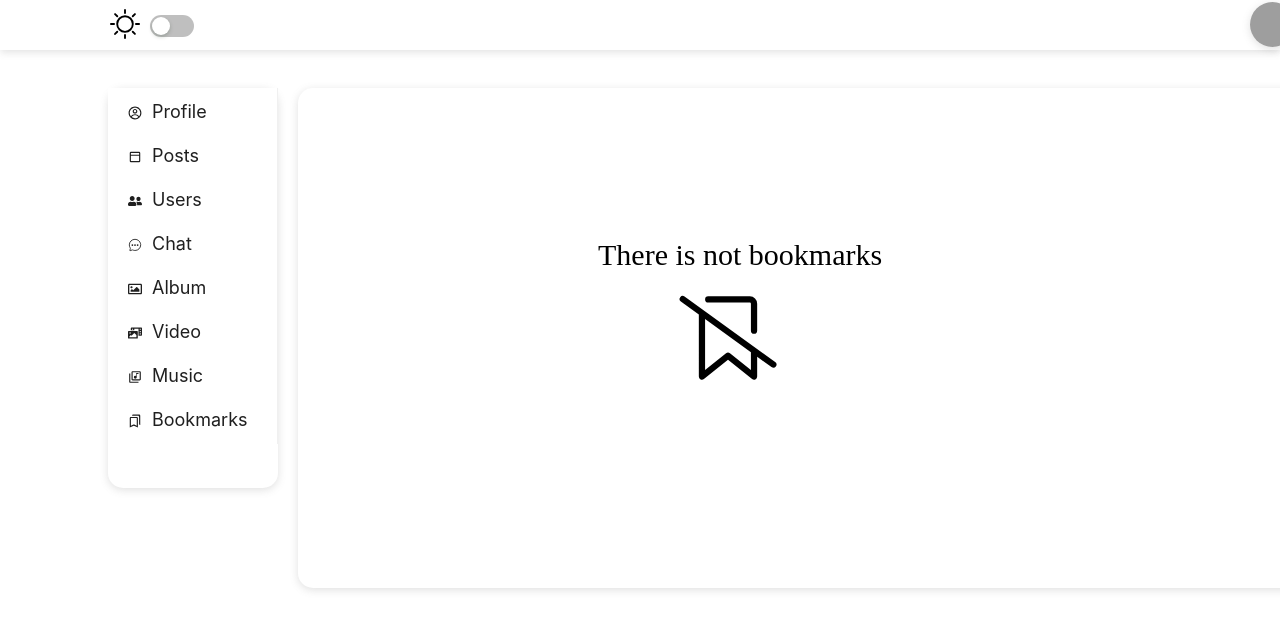
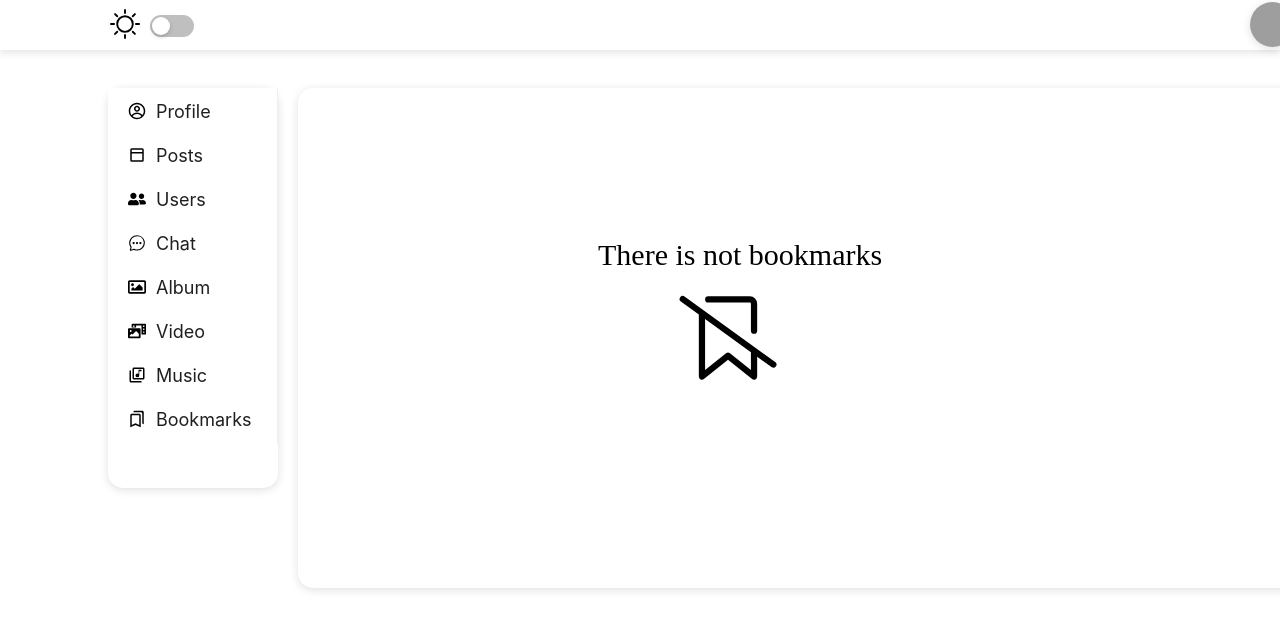
Before and after one commit to bibasss/media, a React (Vite) app in the folder TypeScript/: page /bookmarks in a window 1280 px wide. Shown: the top 630 px of the page. Built offline with nearby package versions, Linux system fonts and the light colour scheme; sample sign-in values are in the browser's storage; grey boxes are pictures that could not be loaded.

Commit message:
Перезаписан проект TypeScript

```diff
--- a/TypeScript/src/Componets/LOGIC/LeviBlock/leviblock.css
+++ b/TypeScript/src/Componets/LOGIC/LeviBlock/leviblock.css
@@ -5,12 +5,13 @@
     height: 400px;
     box-shadow:  rgba(99, 99, 99, 0.2) 0px 2px 8px 0px;
     border-radius: 15px;
-    background-color: white;
 }
 
 .LeviBlock_ItemesSIze{
     font-size: 18px;
+    color: black;
 }
 .LeviBlock_ItemesSIze a{
     font-size: 18px;
+    color: black;
 }
--- a/TypeScript/src/Componets/LOGIC/LeviBlock/leviblock.tsx
+++ b/TypeScript/src/Componets/LOGIC/LeviBlock/leviblock.tsx
@@ -12,14 +12,14 @@ import { ReactNode } from 'react';
 type MenuItem = GetProp<MenuProps, 'items'>[number];
 
 const menuLinks: { key: string, label: string, path: string, icon: ReactNode }[] = [
-  { key: 'profile', label: 'Profile', path: '/profile', icon: <CgProfile /> },
-  { key: 'posts', label: 'Posts', path: '/', icon: <BiDockTop /> },
-  { key: 'friends', label: 'Users', path: '/friends', icon: <FaUserFriends /> },
-  { key: 'chats', label: 'Chat', path: '/chats', icon: <IoChatbubbleEllipsesOutline /> },
-  { key: 'album', label: 'Album', path: '/Music', icon: <FaRegImage /> },
-  { key: 'video', label: 'Video', path: '/Music', icon: <FaPhotoVideo /> },
-  { key: 'music', label: 'Music', path: '/Music', icon: <MdOutlineLibraryMusic /> },
-  { key: 'bookmarks', label: 'Bookmarks', path: '/bookmarks', icon: <MdOutlineBookmarks /> }
+  { key: 'profile', label: 'Profile', path: '/profile', icon: <CgProfile className="LeviBlock_ItemesSIze" /> },
+  { key: 'posts', label: 'Posts', path: '/', icon: <BiDockTop className="LeviBlock_ItemesSIze" /> },
+  { key: 'friends', label: 'Users', path: '/friends', icon: <FaUserFriends className="LeviBlock_ItemesSIze" /> },
+  { key: 'chats', label: 'Chat', path: '/chats', icon: <IoChatbubbleEllipsesOutline className="LeviBlock_ItemesSIze" /> },
+  { key: 'album', label: 'Album', path: '/Music', icon: <FaRegImage className="LeviBlock_ItemesSIze" /> },
+  { key: 'video', label: 'Video', path: '/Music', icon: <FaPhotoVideo className="LeviBlock_ItemesSIze" /> },
+  { key: 'music', label: 'Music', path: '/Music', icon: <MdOutlineLibraryMusic className="LeviBlock_ItemesSIze" /> },
+  { key: 'bookmarks', label: 'Bookmarks', path: '/bookmarks', icon: <MdOutlineBookmarks className="LeviBlock_ItemesSIze" /> }
 ];
 
 export default function LeviBlock() {
@@ -33,7 +33,7 @@ export default function LeviBlock() {
       <div className="LeviBlock">
         <Menu
             className = "LeviBlock_ItemesSIze"
-            style={{ width: 170}}
+            style={{ width: 170 }}
             mode="vertical"
             items={items}
         />
--- a/TypeScript/src/Componets/LOGIC/TobeBlock/tobe.css
+++ b/TypeScript/src/Componets/LOGIC/TobeBlock/tobe.css
@@ -64,6 +64,7 @@ a{
 .dark-mode .friend-item{
     background-color: #282828;
 }
+.dark-mode .LeviBlock_ItemesSIze,
 .dark-mode .profil_friends_block,
 .dark-mode .profile_createpost_block,
 .dark-mode .message_user_interface,
@@ -76,11 +77,7 @@ a{
 .dark-mode .priends_maincontent {
     background-color: #282828;
 }
-.dark-mode a{
-    color: white;
-    text-decoration: none;
-    background-color: #282828;
-}
+
 .dark-mode button {
     background-color: white; /* Green */
     border: none;
@@ -92,6 +89,16 @@ a{
 .dark-mode .Moon{
     color: white;
 }
+
+
+.dark-mode
+.dark-mode
+.dark-mode .profile_user_edit_profile_tetx,
+.dark-mode .dakr_mode,
+.dark-mode .profile_createpost_block_ico_add,
+.dark-mode .profile_createpost_block_text,
+.dark-mode .LeviBlock_ItemesSIze,
+.dark-mode .LeviBlock_ItemesSIze a,
 .dark-mode .message_interface_item3,
 .dark-mode .message_interface_item2,
 .dark-mode .profile_post_name,
--- a/TypeScript/src/Componets/Profile/Profile.tsx
+++ b/TypeScript/src/Componets/Profile/Profile.tsx
@@ -100,12 +100,13 @@ function Profile() {
 
           <Dropdown menu={{ items }}>
             <div className="profile_user_more">
-              <div className="profile_user_more_text">
-                <a onClick={(e) => e.preventDefault()}>
+              <a onClick={(e) => e.preventDefault()}>
+                <div className="profile_user_more_text">
                   More
-                </a>
-              </div>
-              <div className="profile_user_more_ico"><BiChevronDown /></div>
+                </div>
+
+              </a>
+            <div className="profile_user_more_ico"><BiChevronDown /></div>
             </div>
           </Dropdown>
         </div>
@@ -139,7 +140,7 @@ function Profile() {
                           <div key={users._id} className="friend-item">
                             <Link to={`/check_profile/${users._id}`}>
                               <img className="profil_friends_block_ava" src={users.ava} />
-                              <div className="">{users.username}</div>
+                              <div className="dakr_mode">{users.username}</div>
                             </Link>
                           </div>
                       ))
```
Also changed, not shown: TypeScript/src/Componets/Auth/Register/Register.tsx (line endings or trailing spaces).
